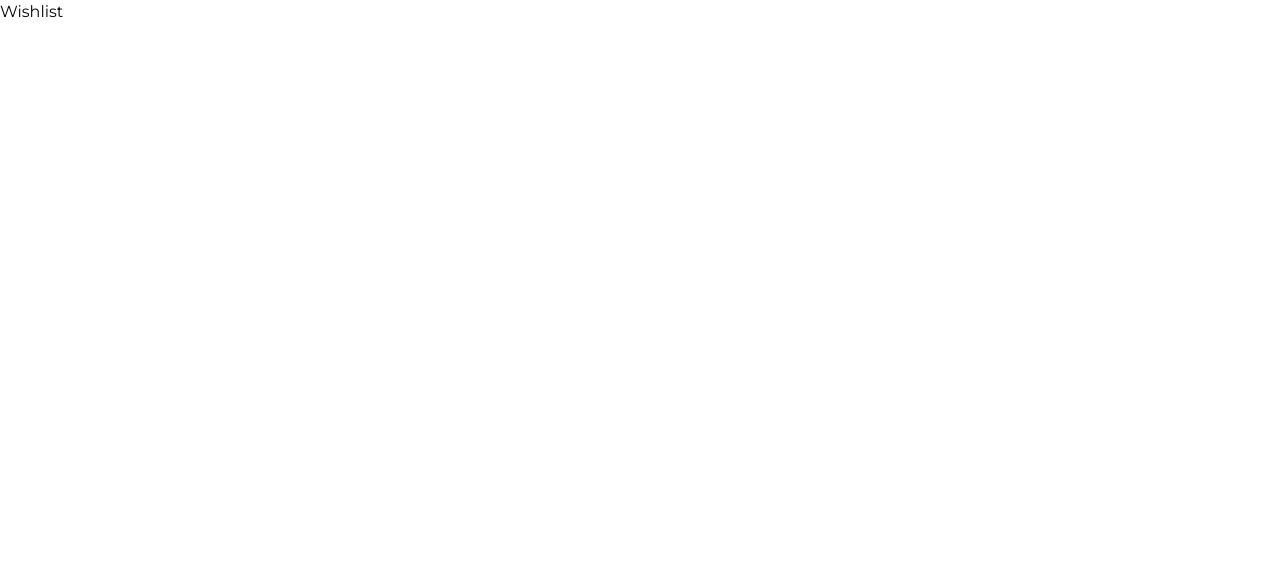
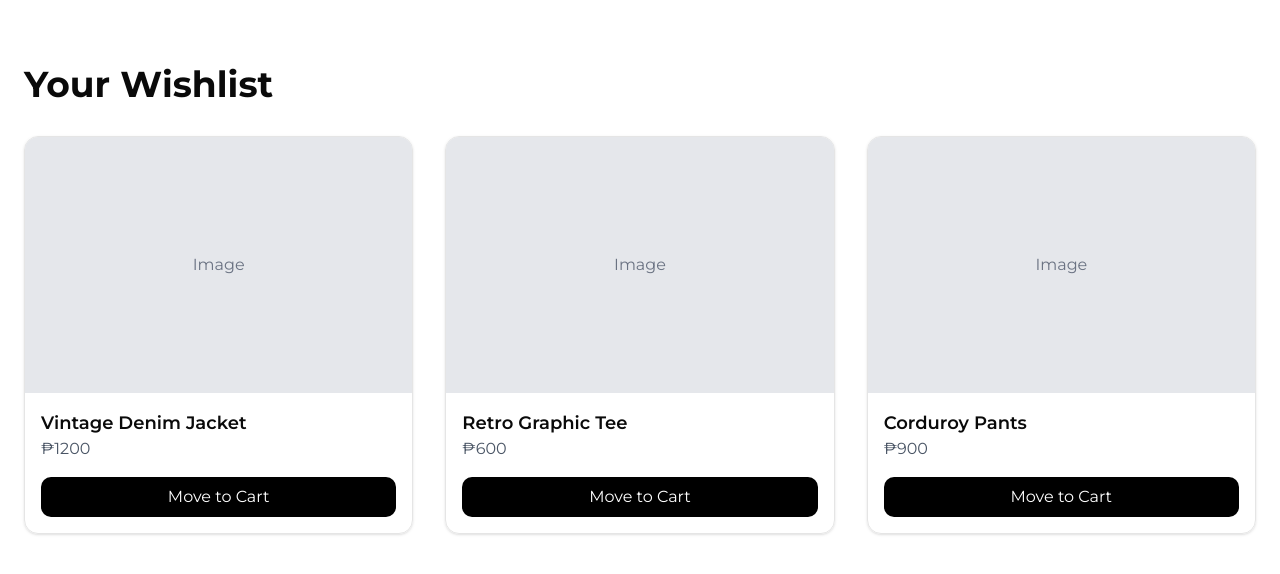
Before and after one commit to aleehjoo/better-thrift, a Next.js app: page /wishlist in a window 1280 px wide. Shown: the top 574 px of the page. Built offline with nearby package versions, Linux system fonts and the light colour scheme.

Commit message:
Just wanted to see what the wishlist page would look like

```diff
--- a/src/app/wishlist/page.tsx
+++ b/src/app/wishlist/page.tsx
@@ -1,8 +1,46 @@
-import React from 'react'
+export default function WishlistPage() {
+    return (
+        <main className="min-h-screen w-full max-w-7xl mx-auto px-6 py-16">
+            <h1 className="text-3xl md:text-4xl font-bold mb-8">Your Wishlist</h1>
 
-const Page = () => {
-    return (
-        <div>Wishlist</div>
-    )
+            <div className="grid grid-cols-1 sm:grid-cols-2 md:grid-cols-3 gap-8">
+                <div className="border rounded-xl shadow-sm overflow-hidden">
+                    <div className="h-64 bg-gray-200 flex items-center justify-center">
+                        <span className="text-gray-500">Image</span>
+                    </div>
+                    <div className="p-4">
+                        <h2 className="text-lg font-semibold">Vintage Denim Jacket</h2>
+                        <p className="text-gray-600">₱1200</p>
+                        <button className="mt-4 w-full px-4 py-2 bg-black text-white rounded-lg hover:bg-gray-800 transition">
+                            Move to Cart
+                        </button>
+                    </div>
+                </div>
+                <div className="border rounded-xl shadow-sm overflow-hidden">
+                    <div className="h-64 bg-gray-200 flex items-center justify-center">
+                        <span className="text-gray-500">Image</span>
+                    </div>
+                    <div className="p-4">
+                        <h2 className="text-lg font-semibold">Retro Graphic Tee</h2>
+                        <p className="text-gray-600">₱600</p>
+                        <button className="mt-4 w-full px-4 py-2 bg-black text-white rounded-lg hover:bg-gray-800 transition">
+                            Move to Cart
+                        </button>
+                    </div>
+                </div>
+                <div className="border rounded-xl shadow-sm overflow-hidden">
+                    <div className="h-64 bg-gray-200 flex items-center justify-center">
+                        <span className="text-gray-500">Image</span>
+                    </div>
+                    <div className="p-4">
+                        <h2 className="text-lg font-semibold">Corduroy Pants</h2>
+                        <p className="text-gray-600">₱900</p>
+                        <button className="mt-4 w-full px-4 py-2 bg-black text-white rounded-lg hover:bg-gray-800 transition">
+                            Move to Cart
+                        </button>
+                    </div>
+                </div>
+            </div>
+        </main>
+    );
 }
-export default Page
```
